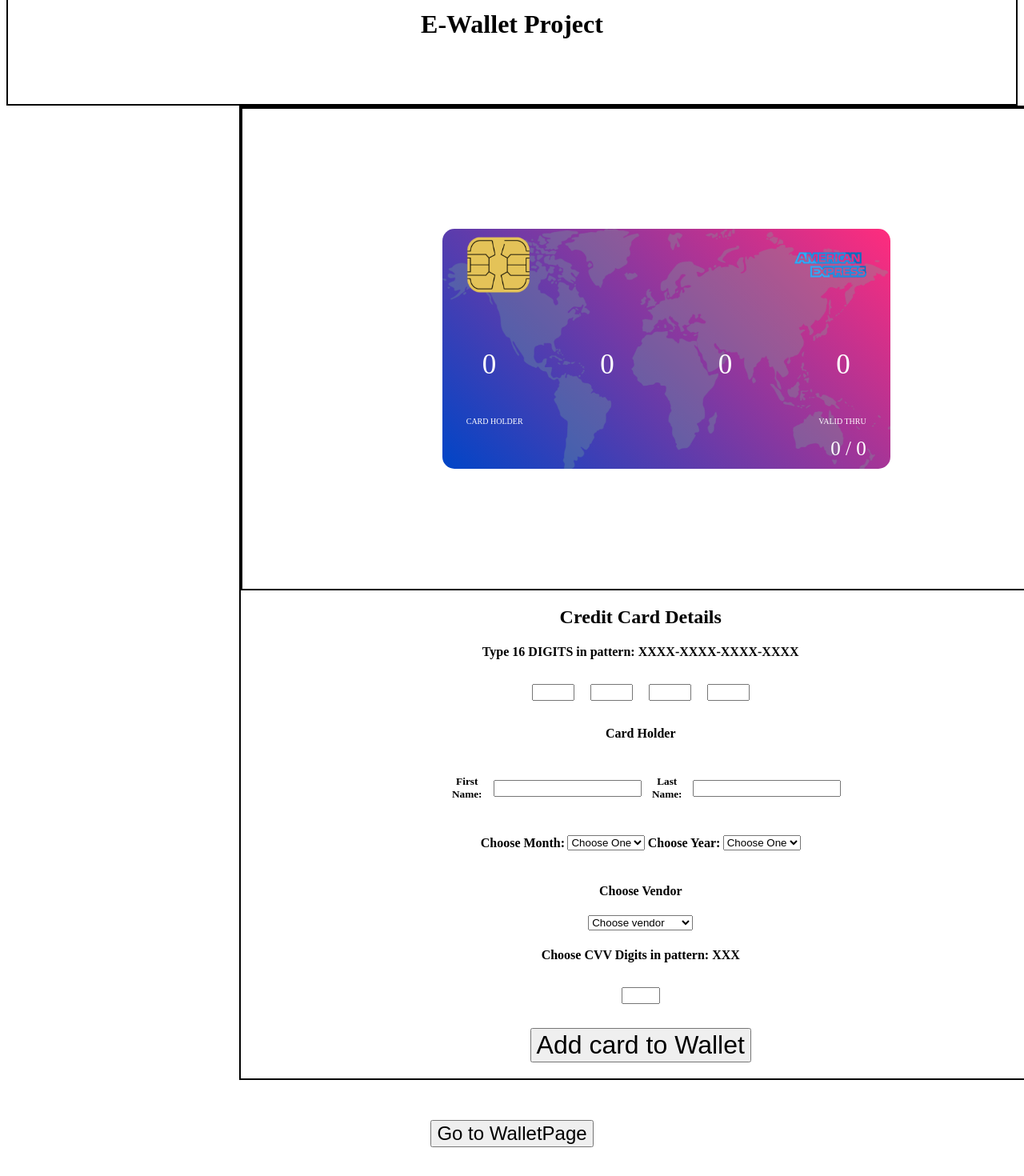
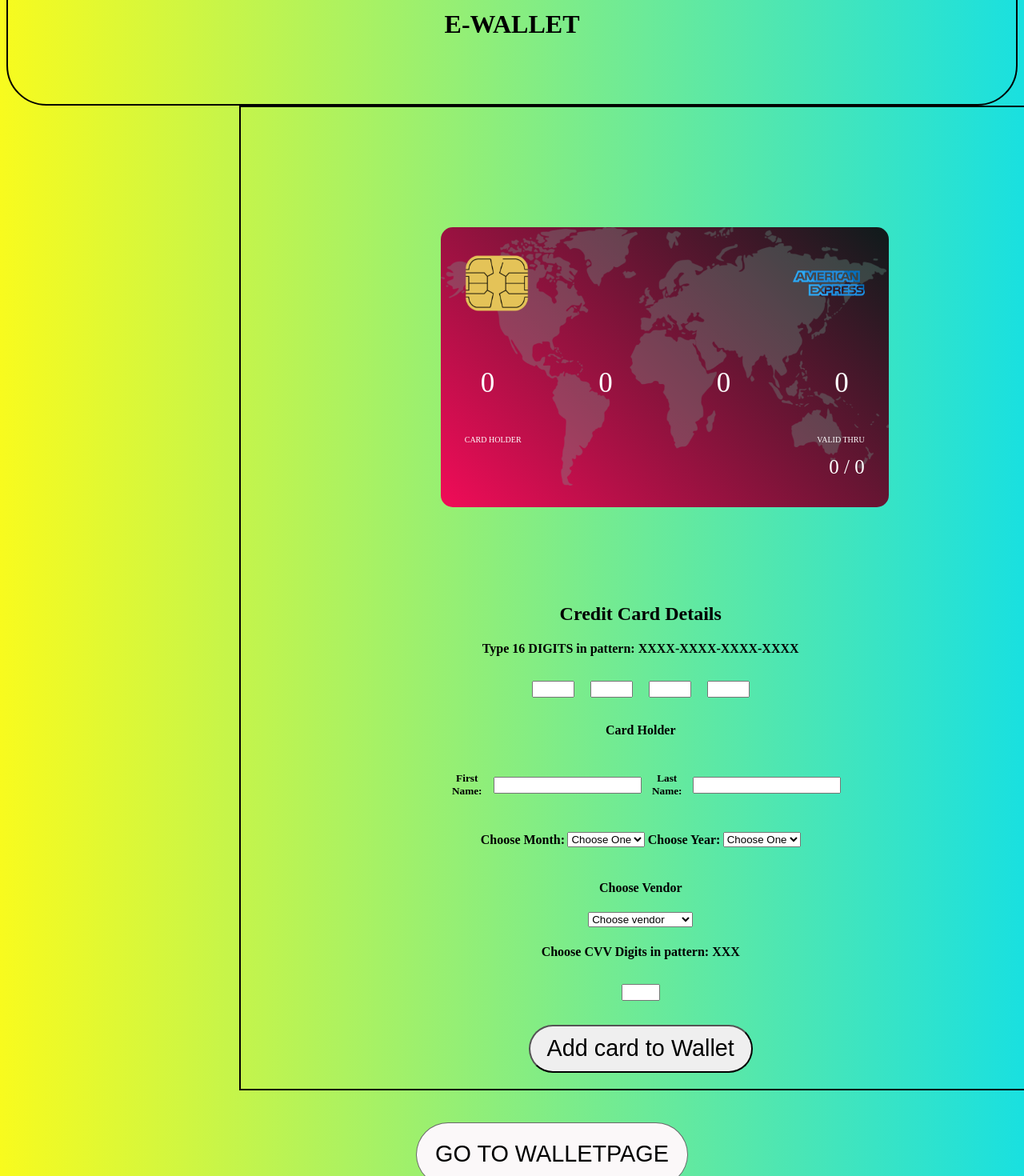
Before and after one commit to FJo88/ProjektJavascriptReact, a React (Create React App) app: page /addcard in a window 1280 px wide. Shown: the part 80-1550 px from the top of the page at 80% size. Built offline with nearby package versions, Linux system fonts and the light colour scheme; no server answers.

Commit message:
added some style

```diff
--- a/src/App.css
+++ b/src/App.css
@@ -1,5 +1,8 @@
 .App {
   text-align: center;
+}
+body{
+  background-image: linear-gradient(90deg, #f8fb1e, #19e0e0);
 }
 
 header{
@@ -8,6 +11,7 @@ header{
   align-items: center;
   border: solid black 2px;
   height: 200px;
+  border-radius: 50px;
 }
 
 .container{
@@ -34,11 +38,11 @@ header{
 .front, .back{
   width: 100%;
   height: 100%;
-  background-image: linear-gradient(45deg, #0045c7, #ff2c7d);
+  background-image: linear-gradient(45deg, #f10c58, #0e1b1b);
   position: absolute;
   top: 0;
   left: 0;
-  padding: 0px 30px;
+  padding: 25px 30px;
   border-radius: 15px;
   overflow: hidden;
   z-index: 1;
@@ -122,7 +126,6 @@ header{
   align-items: center;
   width: 100%;
   height: 600px;
-  border: solid black 2px;
 }
 #cardnum{
   width: 45px;
@@ -155,21 +158,84 @@ header{
   margin-left: 30%;
 }
 .submit{
+  width: 280px;
+  height: 60px;
   margin: 20px;
-  font-size: 2rem;
+  font-size: 1.8rem;
+  border-radius: 30px;
+}
+.submit:hover{
+  color: rgb(3, 3, 3);
+  box-shadow: 0 10px 30px rgba(145, 92, 182, .4);
 }
 .gohome{
-  font-size: 1.5rem;
-  margin: 50px;
+  position: absolute;
+  margin-left: 40%;
+  margin-top: 40px;
+  font-size: 1.8rem;
+  outline: none;
+  text-decoration: none;
+  border-radius: 50px;
+  display: flex;
+  justify-content: center;
+  align-items: center;
+  cursor: pointer;
+  text-transform: uppercase;
+  height: 80px;
+  width: 340px;
+  opacity: 2;
+  background-color: #fbf8f9;
+  border: 1px solid rgba(11, 11, 12, 0.6)
+}
+.gohome:hover{
+  color: rgb(3, 3, 3);
+  box-shadow: 0 10px 30px rgba(145, 92, 182, .4);
 }
 .startbutton{
-  font-size: 3rem;
+  position: absolute;
+  margin-left: 39%;
   margin-top: 50px;
+  font-size: 2rem;
+  outline: none;
+  text-decoration: none;
+  border-radius: 50px;
+  display: flex;
+  justify-content: center;
+  align-items: center;
+  cursor: pointer;
+  text-transform: uppercase;
+  height: 120px;
+  width: 420px;
+  opacity: 2;
+  background-color: #fbf8f9;
+  border: 1px solid rgba(11, 11, 12, 0.6)
+}
+.startbutton:hover{
+  color: rgb(3, 3, 3);
+  box-shadow: 0 10px 30px rgba(145, 92, 182, .4);
 }
 .addcardbutton{
-  font-size: 3rem;
-  margin-top: 20px;
-  margin-left: 50px;
+  position: absolute;
+  margin-left: 42%;
+  margin-top: 10px;
+  font-size: 2rem;
+  outline: none;
+  text-decoration: none;
+  border-radius: 50px;
+  display: flex;
+  justify-content: center;
+  align-items: center;
+  cursor: pointer;
+  text-transform: uppercase;
+  height: 70px;
+  width: 340px;
+  opacity: 2;
+  background-color: #fbf8f9;
+  border: 1px solid rgba(11, 11, 12, 0.6)
+}
+.addcardbutton:hover{
+  color: rgb(3, 3, 3);
+  box-shadow: 0 10px 30px rgba(145, 92, 182, .4);
 }
 .active{
   display: flex;
@@ -180,4 +246,9 @@ header{
   border: solid black 3px;
   margin-bottom: 50px;
   padding-right: 90px;
+  padding-bottom: 50px;
 }
+
+.rest{
+  margin-top: 135px;
+}
--- a/src/App.js
+++ b/src/App.js
@@ -6,6 +6,7 @@ import { useEffect } from "react";
 import {getHolder} from "./redux/cardListSlice"
 import {useDispatch} from "react-redux"
 
+
 function App() {
 
   const dispatch = useDispatch();
@@ -13,16 +14,17 @@ function App() {
     dispatch(getHolder());
   },[])
 
+
+
   return (
     <div className="App">
     <header>
-      <h1>E-Wallet Project</h1>
+      <h1>E-WALLET</h1>
     </header>
       <Switch>
         <Route exact path="/" render={(props) => <Home {...props}/>}/>
         <Route path="/addcard" render={(props) => <AddCardPage {...props}/>}/>
       </Switch>
-
     </div>
   );
 }
--- a/src/components/Wallet.jsx
+++ b/src/components/Wallet.jsx
@@ -1,22 +1,24 @@
-import {useSelector} from "react-redux"
+import {useSelector, useDispatch} from "react-redux"
 import Card from "../components/Card"
 import {Link} from "react-router-dom"
 import {deleteCard, setActive} from "../redux/cardListSlice"
-import { useDispatch } from "react-redux"
+
 
 
 const Wallet = () => {
     const dispatch = useDispatch();
-    const { holder, cards, status } = useSelector((state) => state.cardList);
-    // console.log(holder.firstName)
+    const { cards, holder } = useSelector((state) => state.cardList);
+
     console.log(cards);
 
     window.addEventListener("beforeunload", function (e) {
     e.preventDefault();
     e.returnValue = "";})
 
+
     return (
     <div>
+        <h1>{holder.firstName} {holder.lastName}´s-Wallet: </h1>
         <div>
             {cards.slice(0,1).map((card, i) =>{
                 return(
@@ -36,9 +38,11 @@ const Wallet = () => {
                     </div>
                 )
             })}
-            <Link to={"/addcard"}><button className="addcardbutton">Add new Card</button></Link>
+            <div>
+            {cards.length < 4 ? <Link to={"/addcard"}><button className="addcardbutton">Add new Card</button></Link>: <h2>You reached max number of cards!</h2>}
+            </div>
         </div>
-
+        <div className="rest">
         {cards.slice(1,4).map((card, i) => {
         return (
             <div key={i} style={{marginTop:-180}}>
@@ -62,6 +66,8 @@ const Wallet = () => {
 
             </div>
         )})}
+        </div>
+
     </div> );
 }
 
--- a/src/pages/AddCardPage.js
+++ b/src/pages/AddCardPage.js
@@ -3,11 +3,10 @@ import CardForm from "../components/CardForm"
 import {useState } from "react"
 
 
-
 const AddCardPage = () => {
 
+    const[addedCard, setAddedCard] = useState(false)
 
-    const[addedCard, setAddedCard] = useState(false)
 
     return (
         <div>
--- a/src/pages/HomePage.js
+++ b/src/pages/HomePage.js
@@ -1,6 +1,6 @@
 import Wallet from "../components/Wallet"
 import {startApp} from "../redux/cardListSlice"
-import { useDispatch, useSelector } from "react-redux";
+import { useDispatch, useSelector } from "react-redux"
 
 
 const Home = () => {
@@ -14,7 +14,6 @@ const Home = () => {
     return (
     <div className="home">
     {!started ? <button className="startbutton" onClick={() => start()}>Start Application</button>: <Wallet/> }
-
     </div> );
 }
 
```
